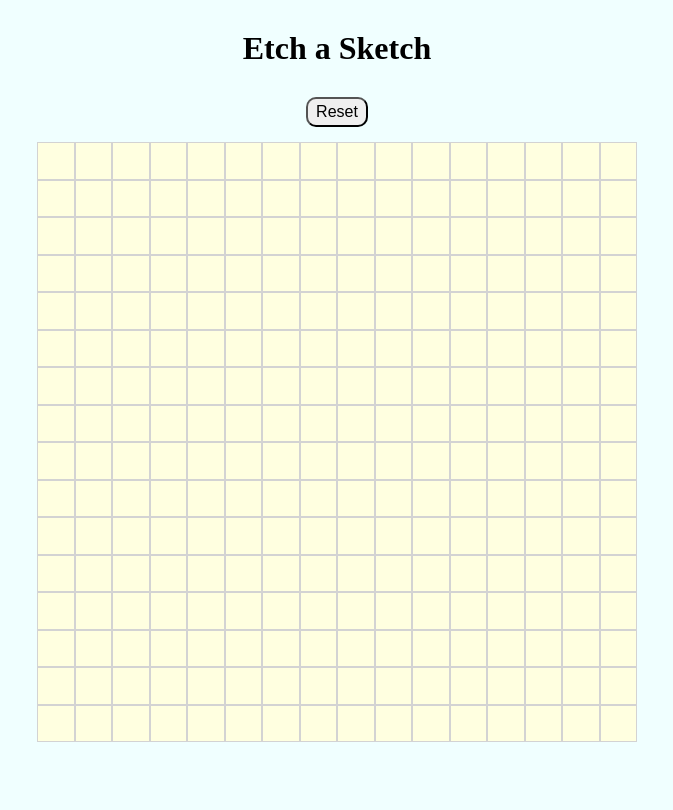
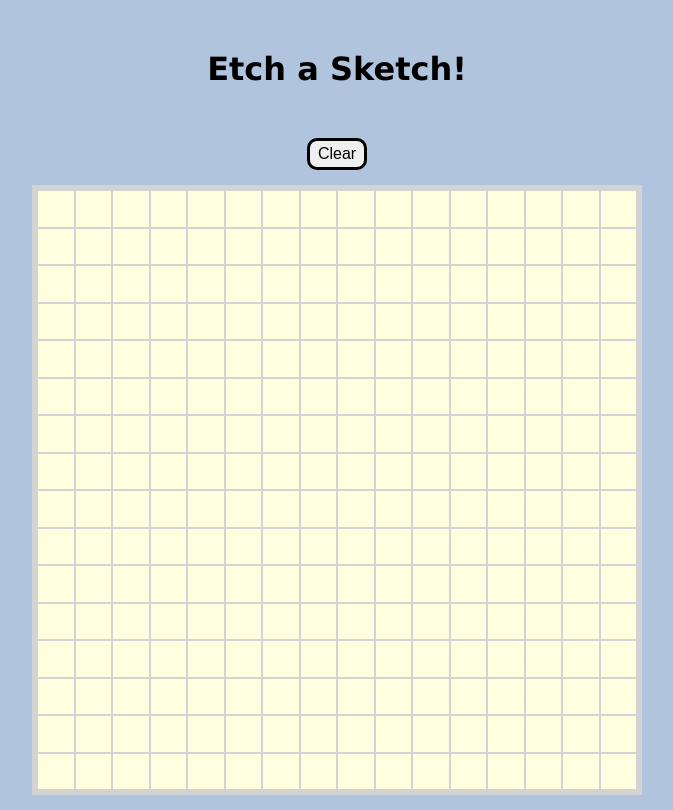
Before and after one commit to gabriele92984/etch-a-sketch, a plain HTML site: page index.html in a window 1280 px wide. Shown: the whole page, without its empty margins (303-976 px from the left). Drawn offline with Linux system fonts and the light colour scheme.

Commit message:
Refactor code

```diff
--- a/css/styles.css
+++ b/css/styles.css
@@ -2,7 +2,8 @@ body {
   margin:0;
   padding: 0;
   box-sizing: border-box;
-  background-color: azure;
+  background-color: lightsteelblue;
+  font-family: Verdana, Geneva, Tahoma, sans-serif;
 }
 
 header {
@@ -13,20 +14,28 @@ header {
 }
 
 h1 {
-  margin: 30px auto;
+  margin: 50px auto;
+}
+
+#btn-container {
+  display: flex;
+  width: 600px;
+  justify-content: space-evenly
 }
 
 button {
   font-size: medium;
   padding: 4px 8px;
+  border: 3px solid black ;
   border-radius: 10px;
 }
 
-#grid {
+#grid-container {
   display: flex;
   flex-wrap: wrap;
   margin: 15px auto;
   background-color: lightyellow;
+  border: 5px solid lightgrey;
 }
 
 .cell {
--- a/index.html
+++ b/index.html
@@ -6,15 +6,17 @@
   <meta name="viewport" content="width=device-width, initial-scale=1.0">
   <link rel="stylesheet" href="./css/styles.css">
   <script src="./js/script.js" defer></script>
-  <title>Document</title>
+  <title>Etch a Sketch</title>
 </head>
 <body>
   <header>
-    <h1>Etch a Sketch</h1>
-    <button id="resetButton">Reset</button>
+    <h1>Etch a Sketch!</h1>
+    <div id="btn-container">
+      <button id="clear-btn">Clear</button>
+    </div>
   </header>
 
-  <div id="grid" class="container">
+  <div id="grid-container" class="container">
 
   </div>
 
--- a/js/script.js
+++ b/js/script.js
@@ -1,11 +1,9 @@
 const gridArea = 600;
-let cellSize = 16;
 
-const grid = document.querySelector("#grid");
-grid.style.width = `${gridArea}px`;
-grid.style.height = `${gridArea}px`;
+const gridContainer = document.getElementById("grid-container");
+gridContainer.style.width = `${gridArea}px`;
 
-function createGrid() {
+function createGrid(cellSize) {
   for (let i = 0; i < (Math.pow(cellSize, 2)); i++) {
     const gridCell = document.createElement("div");
 
@@ -13,25 +11,23 @@ function createGrid() {
     gridCell.style.height = `${(gridArea / cellSize) -2}px`;
     gridCell.classList.add("cell");
 
-    grid.appendChild(gridCell);
+    gridContainer.appendChild(gridCell);
   }
 }
-
-createGrid();
-
+createGrid(16);
 
 const gridCell = document.querySelectorAll(".cell");
 // Add event listeners for hover effect
 gridCell.forEach(item => {
-  item.addEventListener('mouseenter', () => {
-    item.classList.add('hovered');
+  item.addEventListener("mouseenter", () => {
+    item.classList.add("hovered");
   });
 });
 
-const resetBtn = document.getElementById("resetButton");
+const resetBtn = document.getElementById("clear-btn");
 // Add event listeners for remove hover effect
 gridCell.forEach(item => {
-  resetBtn.addEventListener('click', () => {
-    item.classList.remove('hovered');
+  resetBtn.addEventListener("click", () => {
+    item.classList.remove("hovered");
   });
 });
```
